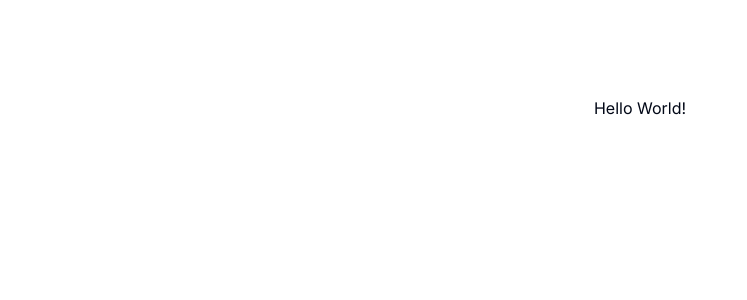
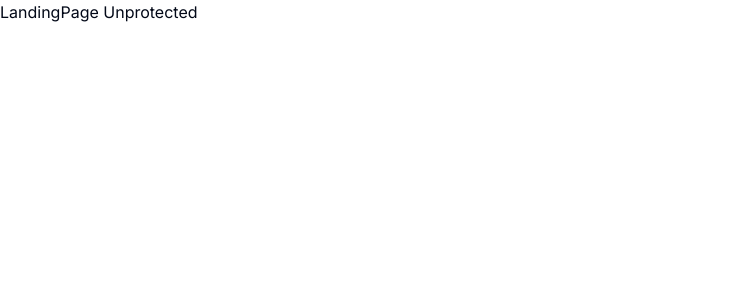
Before and after one commit to wanghaisheng/brain-train-ai, a Next.js app: page / in a window 1280 px wide. Shown: the top 300 px of the page, without its empty margins (0-747 px from the left). Built offline with nearby package versions, Linux system fonts and the light colour scheme.

Commit message:
init pages

```diff
--- /dev/null
+++ b/app/(dashboard)/(routes)/dashboard/page.tsx
@@ -0,0 +1,7 @@
+import React from 'react'
+
+export default function DashboardPage() {
+  return (
+    <div>DashboardPage Protected</div>
+  )
+}
--- /dev/null
+++ b/app/(landing)/page.tsx
@@ -0,0 +1,7 @@
+import React from 'react'
+
+export default function LandingPage() {
+  return (
+    <div>LandingPage Unprotected</div>
+  )
+}
--- a/app/layout.tsx
+++ b/app/layout.tsx
@@ -5,8 +5,8 @@ import "./globals.css";
 const inter = Inter({ subsets: ["latin"] });
 
 export const metadata: Metadata = {
-  title: "Create Next App",
-  description: "Generated by create next app",
+  title: "ZenMelody",
+  description: "SaaS app designed for generating music for study and meditation",
 };
 
 export default function RootLayout({
--- a/app/page.tsx
+++ /dev/null
@@ -1,7 +0,0 @@
-export default function Home() {
-  return (
-    <main className="flex min-h-screen flex-col items-center justify-between p-24">
-      Hello World!
-    </main>
-  );
-}
```
